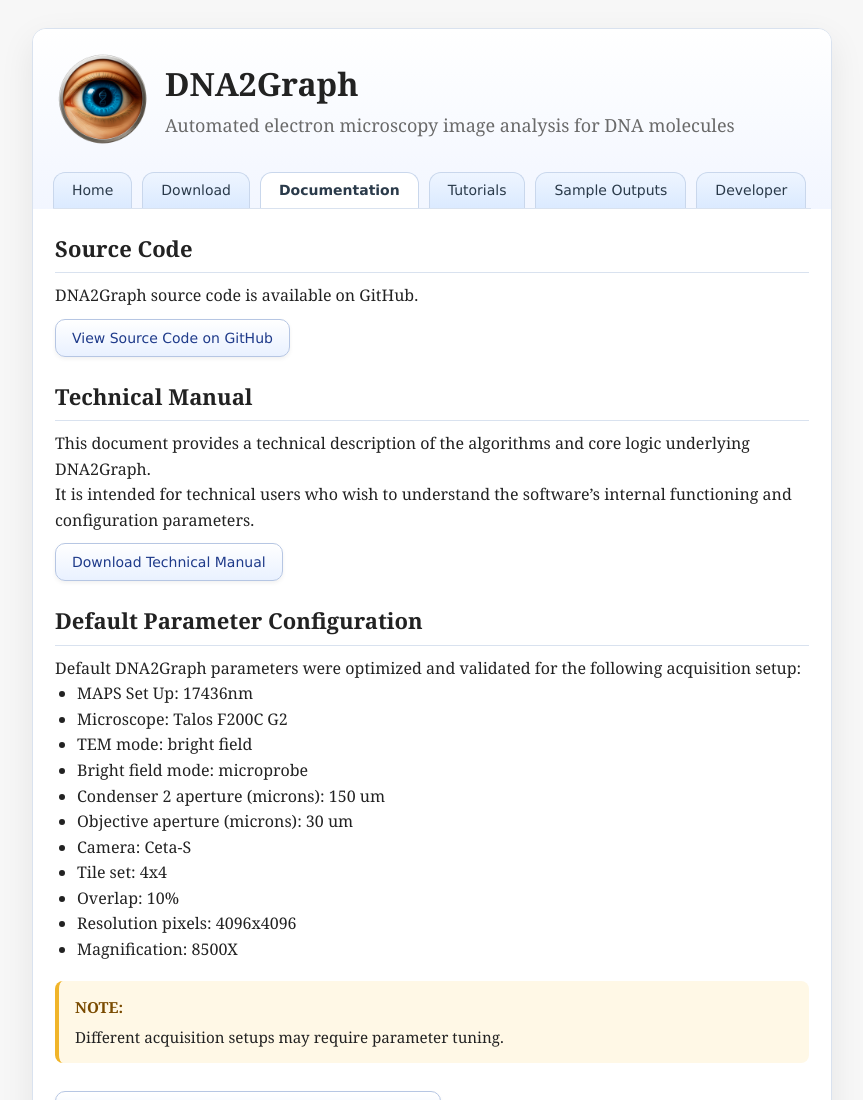
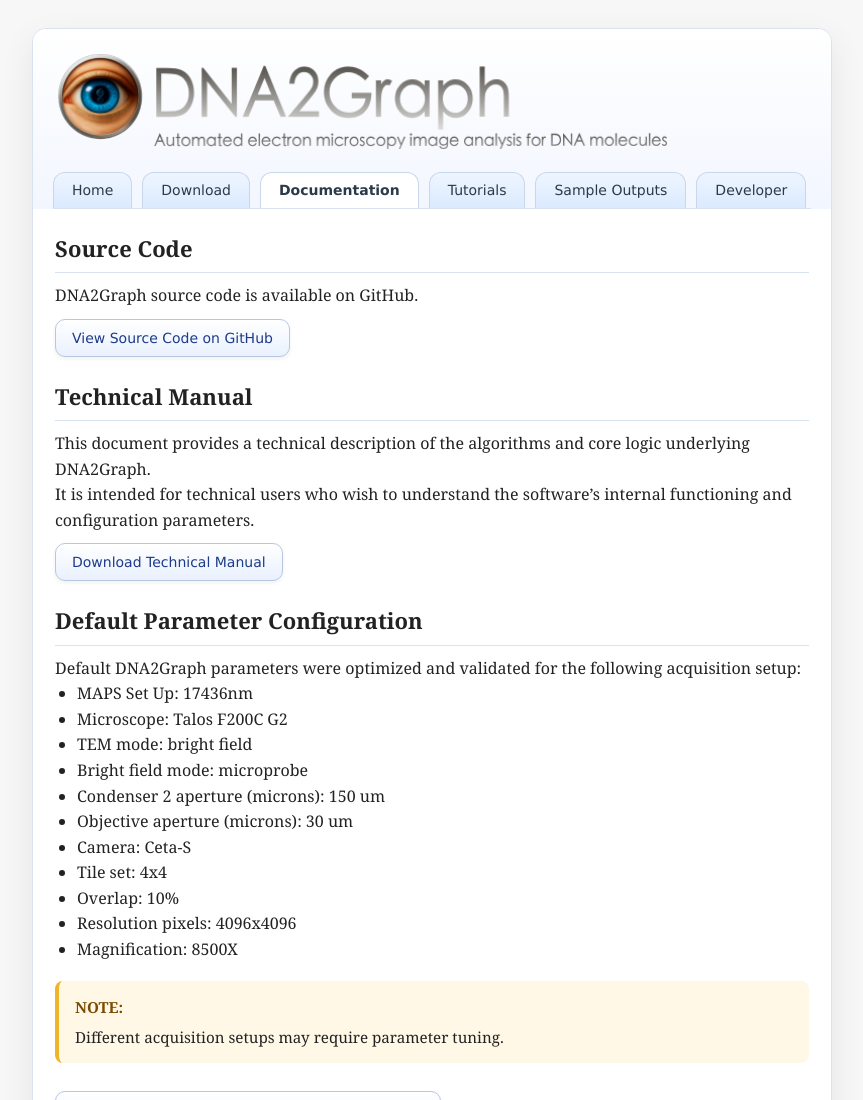
Before and after one commit to chinefed/DNA2Graph, a plain HTML site: page website/docs.html in a window 1280 px wide. Shown: the top 1100 px of the page, without its empty margins (193-1056 px from the left). Drawn offline with Linux system fonts and the light colour scheme.

Commit message:
Updated website

```diff
--- a/website/docs.html
+++ b/website/docs.html
@@ -14,11 +14,7 @@
       <header>
         <div class="mast">
           <div class="brand">
-            <img src="assets/logo.png" alt="DNA2Graph logo" class="logo">
-            <div class="text">
-              <h1>DNA2Graph</h1>
-              <p class="tagline">Automated electron microscopy image analysis for DNA molecules</p>
-            </div>
+            <img src="assets/full_logo.png" alt="DNA2Graph logo" class="logo">
           </div>
         </div>
         <nav>
```
Also changed, not shown: website/download.html (+1 -5 lines), website/index.html (+1 -5 lines), website/outputs.html (+1 -5 lines), website/tutorials.html (+1 -5 lines), website/assets/full_logo.png (added).
